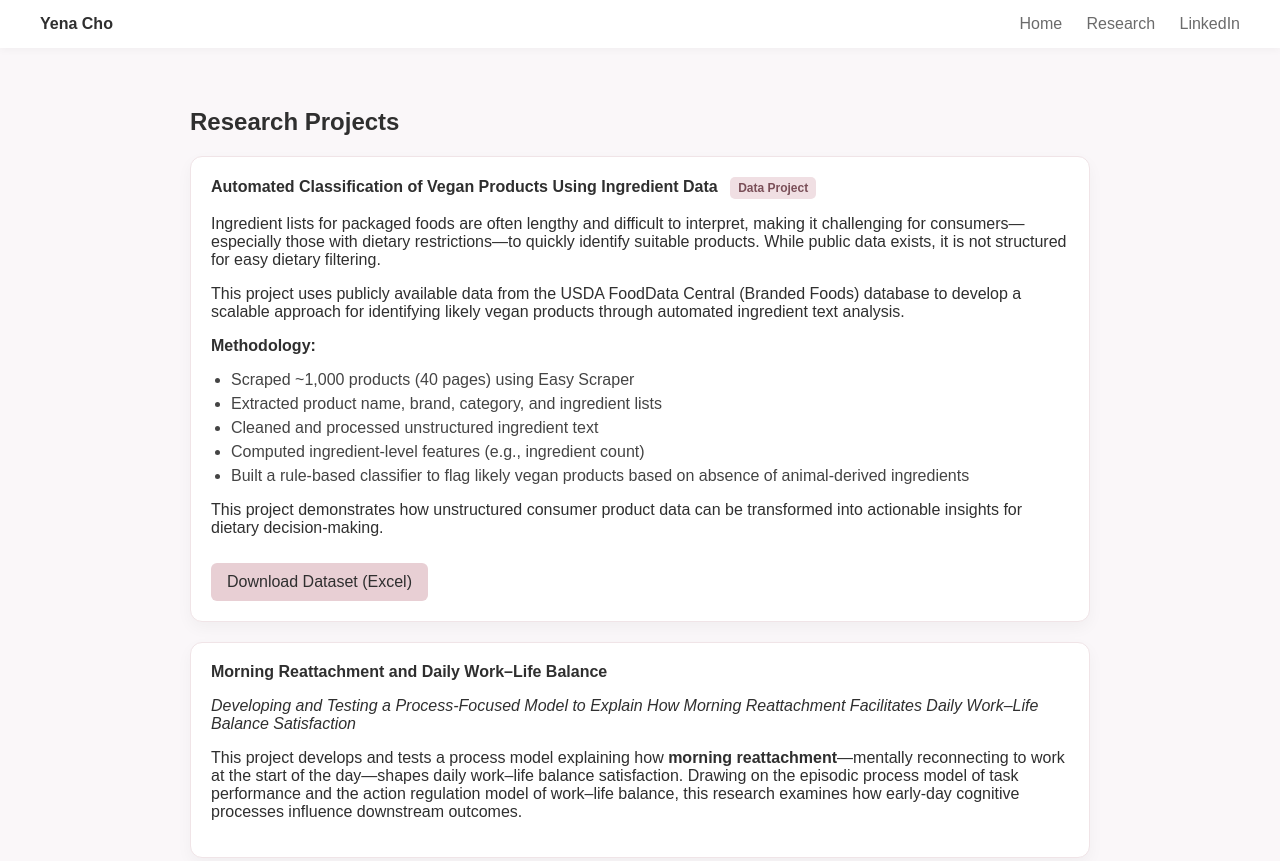
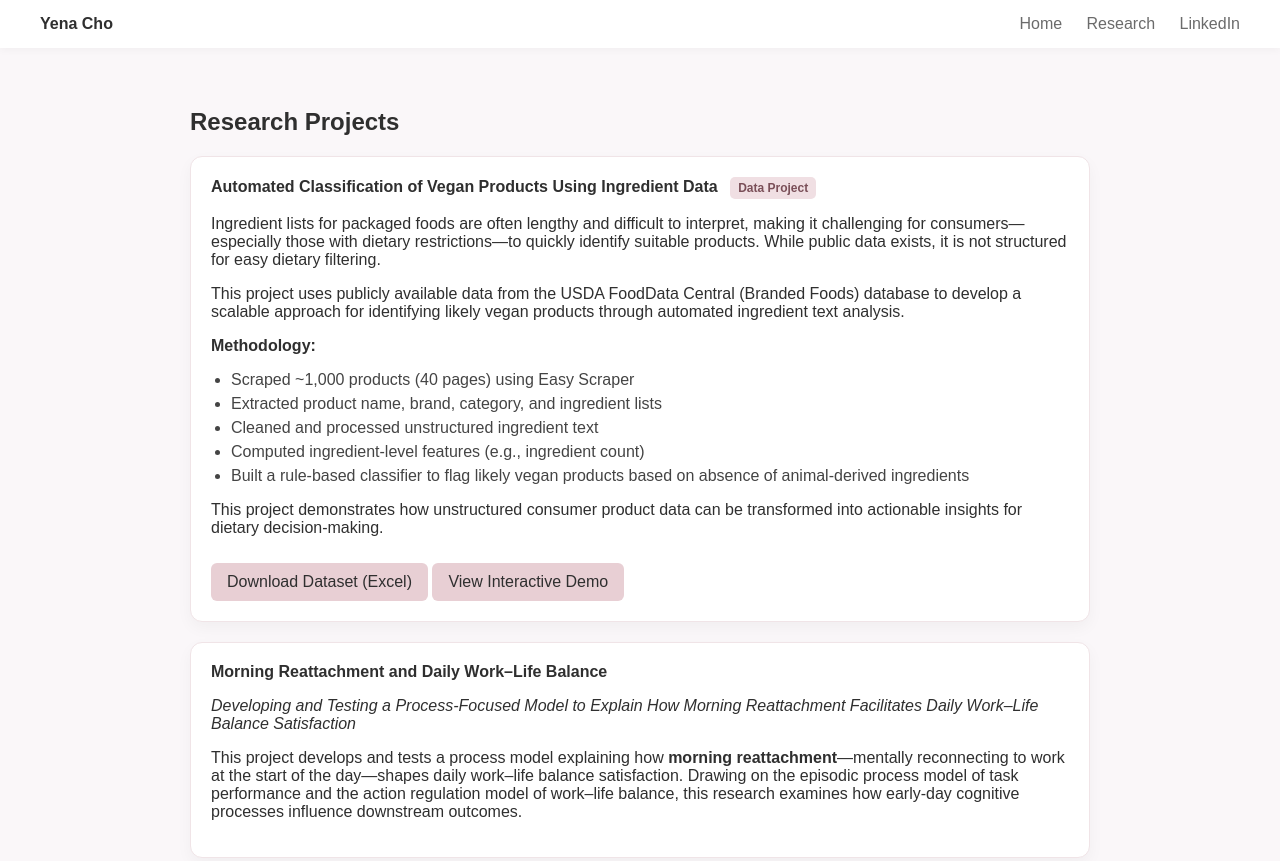
Before and after one commit to yenacho98/yenacho98.github.io, a plain HTML site: page projects.html in a window 1280 px wide. Shown: the top 861 px of the page. Drawn offline with Linux system fonts and the light colour scheme.

Commit message:
Update projects.html

```diff
--- a/projects.html
+++ b/projects.html
@@ -190,6 +190,9 @@ footer {
     <a href="Food_vegan_analysis (2).xlsx" class="dataset-button" download>
         Download Dataset (Excel)
     </a>
+    <a href="vegan-demo.html" class="dataset-button">
+    View Interactive Demo
+    </a>
 </div>
 
     <div class="card">
```
